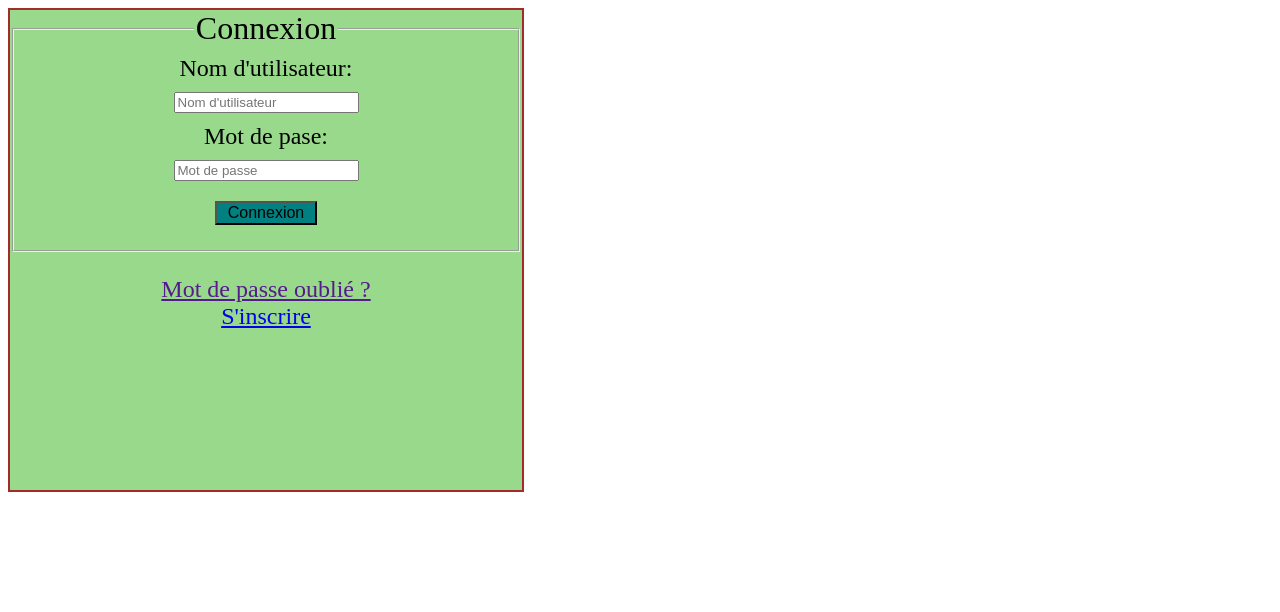
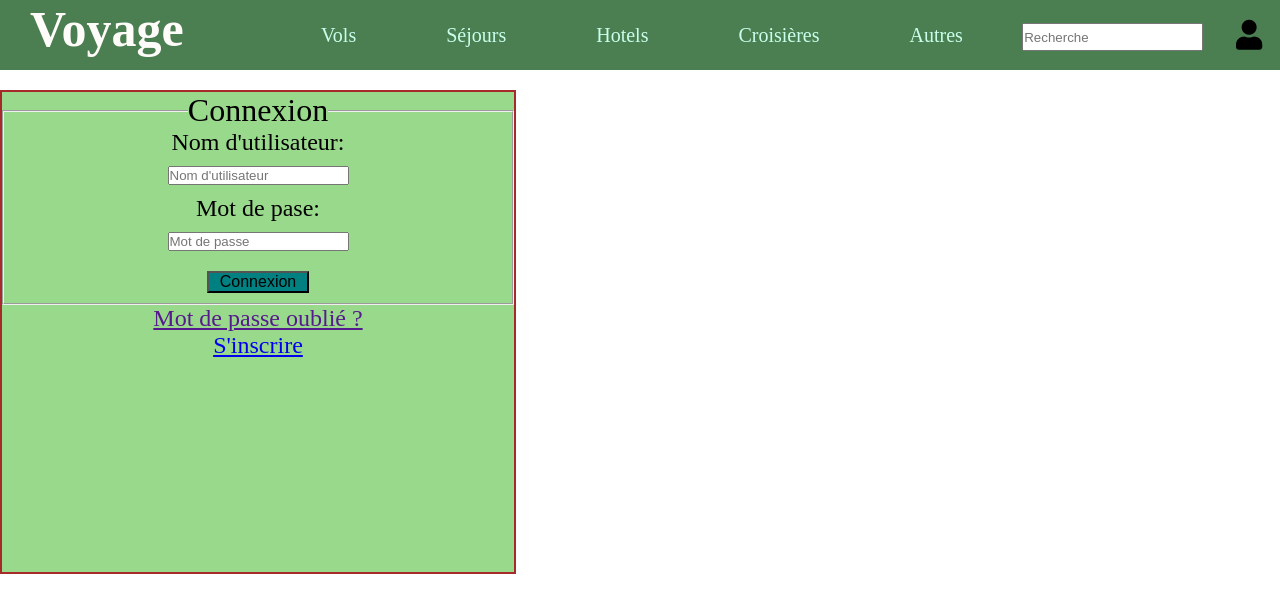
Before and after one commit to Mbailleul-dev/sitedevoyage, a plain HTML site: page connexion/connexion.html in a window 1280 px wide. Drawn offline with Linux system fonts and the light colour scheme.

Commit message:
correction vw banniere

```diff
--- a/connexion/connexion.html
+++ b/connexion/connexion.html
@@ -1,30 +1,86 @@
 <!DOCTYPE html>
-<html lang="fr">
-
+<html lang="fr" dir="ltr">
 <head>
     <meta charset="UTF-8">
-    <meta http-equiv="X-UA-Compatible" content="IE=edge">
-    <meta name="viewport" content="width=device-width, initial-scale=1.0">
-    <link rel="stylesheet" type="text/css" href="styleConnexion.css">
-    <title>Document</title>
+    <link rel="stylesheet" href="https://use.fontawesome.com/releases/v5.15.3/css/all.css" integrity="sha384-SZXxX4whJ79/gErwcOYf+zWLeJdY/qpuqC4cAa9rOGUstPomtqpuNWT9wdPEn2fk" crossorigin="anonymous">
+    <link rel="stylesheet" href="styleConnexion.css">
+   <link rel="stylesheet" href="../style.css">
+    <title>Site de voyage</title>
 </head>
+<body>
+  <header>
+      <h1>Voyage</h1>
+    <div id="navigation">
+      <nav>
+        <ul>
 
-<body>
+        <!-- Début du menu déroulant -->
+        <li><a href="#">Vols</a>
+        <ul>
+        <li><a href="#">Drop 1</a></li>
+        <li><a href="#">Drop 2</a></li>
+        <li><a href="#">Drop 3</a></li>
+        </ul>
+        </li>
 
-    <div class="connexion">
+        <li><a href="#">Séjours</a>
+          <ul>
+          <li><a href="#">Drop 1</a></li>
+          <li><a href="#">Drop 2</a></li>
+          <li><a href="#">Drop 3</a></li>
+          </ul>
+          </li>
+
+          <li><a href="#">Hotels</a>
+            <ul>
+            <li><a href="#">Drop 1</a></li>
+            <li><a href="#">Drop 2</a></li>
+            <li><a href="#">Drop 3</a></li>
+            </ul>
+            </li>
+
+            <li><a href="#">Croisières</a>
+              <ul>
+              <li><a href="#">Drop 1</a></li>
+              <li><a href="#">Drop 2</a></li>
+              <li><a href="#">Drop 3</a></li>
+              </ul>
+              </li>
+
+              <li><a href="#">Autres</a>
+                <ul>
+                <li><a href="#">Drop </a></li>
+                <li><a href="#">Drop </a></li>
+                <li><a href="#">Drop </a></li>
+                </ul>
+                </li>
+
+        </ul>
+        </nav>
+        <i class="fas fa-search"></i>
+        <input class="search" type="text" placeholder="Recherche">
+        <a href="connexion/connexion.html"><i class="fas fa-user"></i></a>
+      </div>
+
+  </header>
+
+
+<div class="connexion">
         <fieldset>
             <legend id="legend">Connexion</legend>
 
-                <label for="pseudo">Nom d'utilisateur:</label><br/>
-                <input type="text" name="pseudo" id="pseudo" placeholder="Nom d'utilisateur"></input>
-                <br/><label for="mdp">Mot de pase:</label><br/>
-                <input type="password" name="mdp" id="mdp" placeholder="Mot de passe"></input><br/>
-                <a href="../index.html"><input type="submit" value="Connexion" id="submit"></input></a>
+            <label for="pseudo">Nom d'utilisateur:</label><br />
+            <input type="text" name="pseudo" id="pseudo" placeholder="Nom d'utilisateur"></input>
+            <br /><label for="mdp">Mot de pase:</label><br />
+            <input type="password" name="mdp" id="mdp" placeholder="Mot de passe"></input><br />
+            <a href="../index.html"><input type="submit" value="Connexion" id="submit"></input></a>
         </fieldset>
-        <p><a href="">Mot de passe oublié ?</a><br/>
-        <a href="inscription.html">S'inscrire</a></p>
+        <p><a href="">Mot de passe oublié ?</a><br />
+            <a href="inscription.html">S'inscrire</a>
+        </p>
     </div>
 
+
+
 </body>
-
 </html>
--- a/style.css
+++ b/style.css
@@ -12,7 +12,7 @@ header{
     position: relative;
     bottom: 20px;;
     height: 70px;
-    width: 100%;
+    width: 100vw;
     background-color: #4B7F52;
 }
 header h1{
@@ -23,7 +23,7 @@ color: #FFFCF9;
 }
 nav{
     position: absolute;
-    left: 490px; bottom: 3px;
+    left: 20vw; bottom: 3px;
 
 }
 li {
@@ -50,7 +50,7 @@ li {
     text-decoration:none;
     padding-left: 60px;
     position: relative;
-    right: 50px;
+    right: 5px;
 
     }
     a:hover{
@@ -76,19 +76,19 @@ li {
 
 .search{
     float: right;
-    margin-right: 150px;
+    margin-right: 6vw;
     position: relative;
-    bottom: 33px;
-   height: 20px;
+    bottom: 45px;
+   height: 24px;
 }
 .fa-search:before{
     font-size: 16px;
     position: relative;
-    left: 1200px; bottom: 41px;
+    left: 80vw; bottom: 41px;
 }
 .fa-user:before{
     position: relative;
-    left: 1430px; bottom: 38px;
+    left: 95vw; bottom: 38px;
     font-size: 30px;
     color: black;
 }
```
